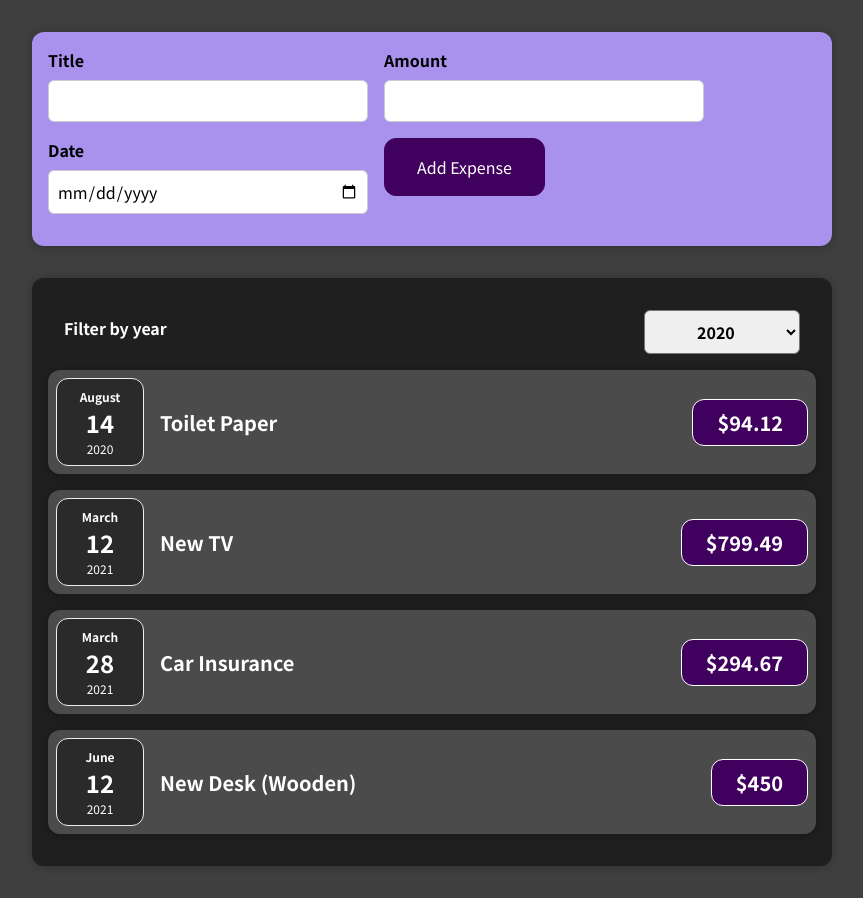
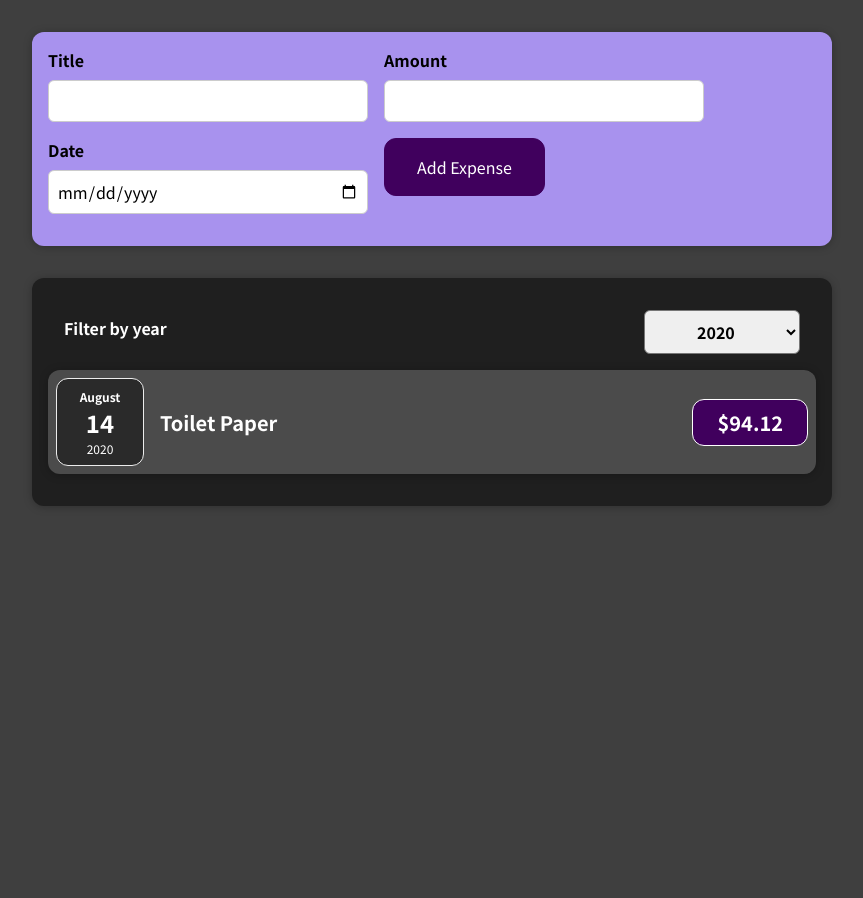
Before and after one commit to NyiZinThant/expense-tracker, a React (Create React App) app: page / in a window 1280 px wide. Shown: the whole page, without its empty margins (208-1071 px from the left). After the commit the page ends 800 px from the top, so only its background shows below. Built offline with nearby package versions, Linux system fonts and the light colour scheme.

Commit message:
refactor expense filter

```diff
--- a/src/components/Expenses/Expenses.jsx
+++ b/src/components/Expenses/Expenses.jsx
@@ -13,22 +13,28 @@ const Expenses = (props) => {
     setFilteredYear(selectedYear);
   };
 
+  const filterExpense = props.items.filter(
+    (item) => item.date.getFullYear() === +filteredYear
+  );
+  let expenseContent = <p>No Expense currently</p>;
+  if (filterExpense.length > 0)
+    expenseContent = filterExpense.map((item) => {
+      return (
+        <ExpenseItem
+          key={item.id}
+          title={item.title}
+          amount={item.amount}
+          date={item.date}
+        />
+      );
+    });
   return (
     <Card className="expenses">
       <ExpenseFilter
         selected={filteredYear}
         onFilterHandler={addExpenseFilterData}
       />
-      {props.items.map((item) => {
-        return (
-          <ExpenseItem
-            key={item.id}
-            title={item.title}
-            amount={item.amount}
-            date={item.date}
-          />
-        );
-      })}
+      {expenseContent}
     </Card>
   );
 };
```
